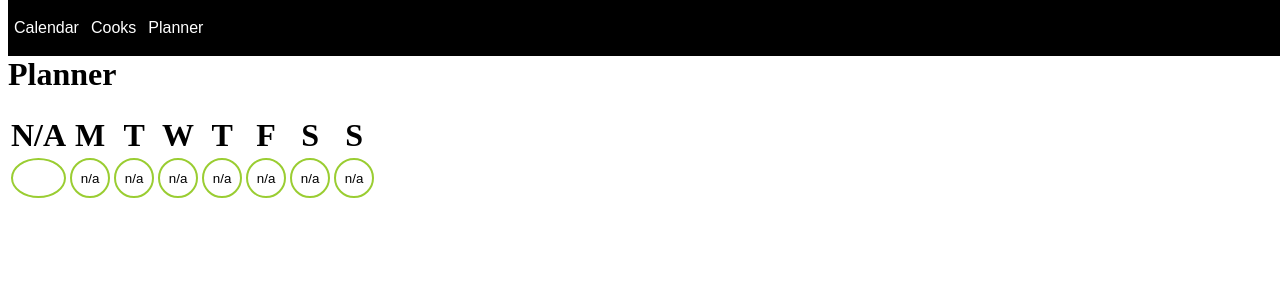
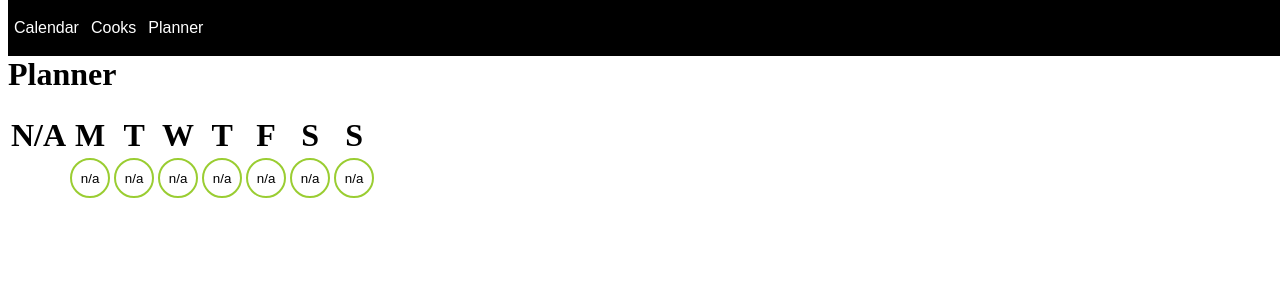
Before and after one commit to KotamanMeOplo/shift-counter, a React (Create React App) app: page / in a window 1280 px wide. Both pictures are taken after a click on the button "Planner". Shown: the top 300 px of the page. Built offline with nearby package versions, Linux system fonts and the light colour scheme; the HTML template or start-up script is replaced by a standard one.

Commit message:
Remove the first item of results in planner cause it is useless

```diff
--- a/src/components/pages/PlannerPage.js
+++ b/src/components/pages/PlannerPage.js
@@ -3,8 +3,8 @@ import { connect } from 'react-redux';
 
 const getTable = cooks => cooks.map(cook => [cook, true, true, true, true, true, true, true]);
 
-// Find days where only one cook's available and assign him to said day
-const getResults = (table, changedDay = -1, def = ['', 'n/a', 'n/a', 'n/a', 'n/a', 'n/a', 'n/a', 'n/a']) => {
+// Returns array with cooks for each day which has only one cook else returns previous value of day
+const getResults = (table, changedDay = -1, def = ['n/a', 'n/a', 'n/a', 'n/a', 'n/a', 'n/a', 'n/a']) => {
   const cooksPerDay = table.reduce((pr, cur) => {
     for(let i = 1; i <= 7; i ++) {
       if(cur[i]) {
@@ -18,9 +18,9 @@ const getResults = (table, changedDay = -1, def = ['', 'n/a', 'n/a', 'n/a', 'n/a
   const results = def;
   cooksPerDay.forEach((a, i) => {
     if(a.length === 1) {
-      results[i + 1] = a[0];
-    } else if(i === changedDay - 1) {
-      results[i + 1] = 'n/a';
+      results[i] = a[0];
+    } else if(changedDay === i + 1) {
+      results[i] = 'n/a';
     }
   });
 
@@ -39,14 +39,6 @@ function PlannerPage(props) {
     tableCopy[i][j] = !tableCopy[i][j];
     setTable(tableCopy);
     setResults(getResults(table, j, results));
-  }
-
-  const chingeRes = _ => {
-    const arr = [];
-    for(let i = 0; i < 7; i ++) {
-      arr.push(i);
-    }
-    setResults(arr);
   }
 
   return (
@@ -86,10 +78,11 @@ function PlannerPage(props) {
           }
 
           <tr>
+            <td></td>
             {
               results.map((a, i) =>
                 <td key={i}>
-                  <button style={{backgroundColor: a.color || 'transparent'}} onClick={chingeRes}>{a.name ? a.name[0] : a}</button>
+                  <button style={{backgroundColor: a.color || 'transparent'}}>{a.name ? a.name[0] : a}</button>
                 </td>
               )
             }
```
